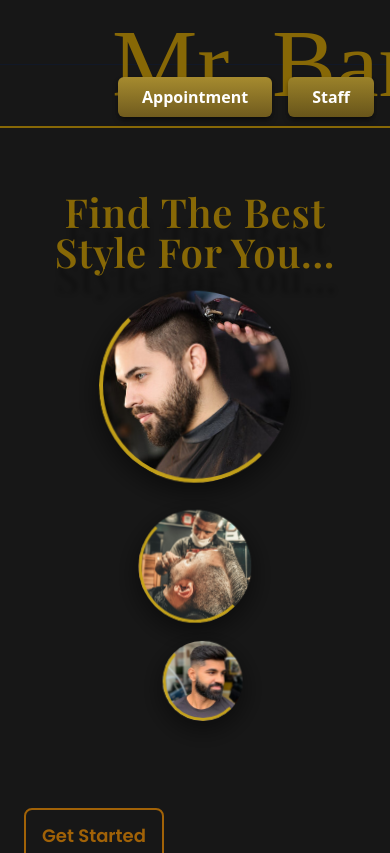
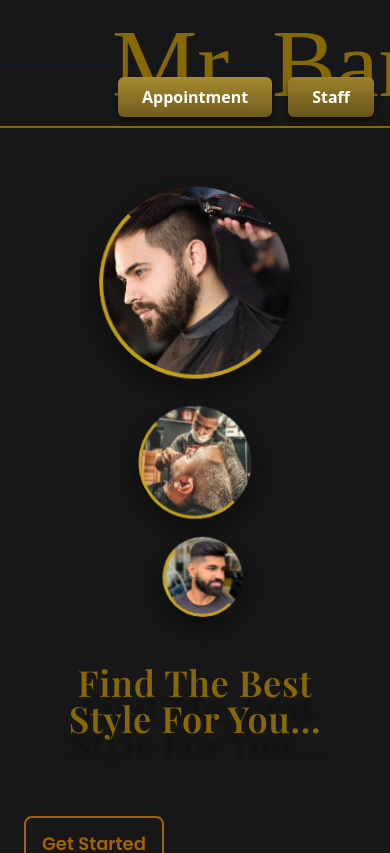
Before and after one commit to PawaniMekhala/mr_barber, a React (Create React App) app: page / in a window 390 px wide. Shown: the top 853 px of the page. Built offline with nearby package versions, Linux system fonts and the light colour scheme; a web font is replaced by a local one.

Commit message:
fix: Fix responsive isuues

```diff
--- a/src/components/Home.jsx
+++ b/src/components/Home.jsx
@@ -39,10 +39,10 @@ const Home = () => {
 
       {/* Content wrapper */}
       <div className="w-full max-w-6xl mx-auto">
-        <div className="flex flex-col lg:flex-row gap-6">
+        <div className="flex flex-col-reverse lg:flex-row items-center lg:items-start gap-10">
           {/* LEFT: Text */}
           <div className="flex-1 text-center lg:text-left">
-            <h1 className="font-playfair font-semibold text-[40px] sm:text-[55px] lg:text-[70px] leading-[100%] tracking-[0.02em] text-[#876806] opacity-100 drop-shadow-[2px_25px_2px_rgba(0,0,0,0.25)]">
+            <h1 className="font-playfair font-semibold text-4xl sm:text-6xl lg:text-7xl leading-[100%] tracking-[0.02em] text-[#876806] opacity-100 drop-shadow-[2px_25px_2px_rgba(0,0,0,0.25)]">
               Find The Best <br /> Style For You...
             </h1>
           </div>
@@ -141,7 +141,7 @@ const Home = () => {
           </div>
 
           {/* Contact + Hours Box */}
-          <div className="flex flex-col sm:flex-row justify-between items-center border border-yellow-700 rounded-lg px-6 py-4 gap-4 text-center sm:text-left">
+          <div className="flex flex-col sm:flex-row flex-wrap justify-between items-center border border-yellow-700 rounded-lg px-6 py-4 gap-4 text-center sm:text-left">
             {/* Call */}
             <div className="flex items-center gap-2 text-white text-lg font-poppins font-medium">
               <i className="fa-brands fa-whatsapp text-xl"></i>
```
